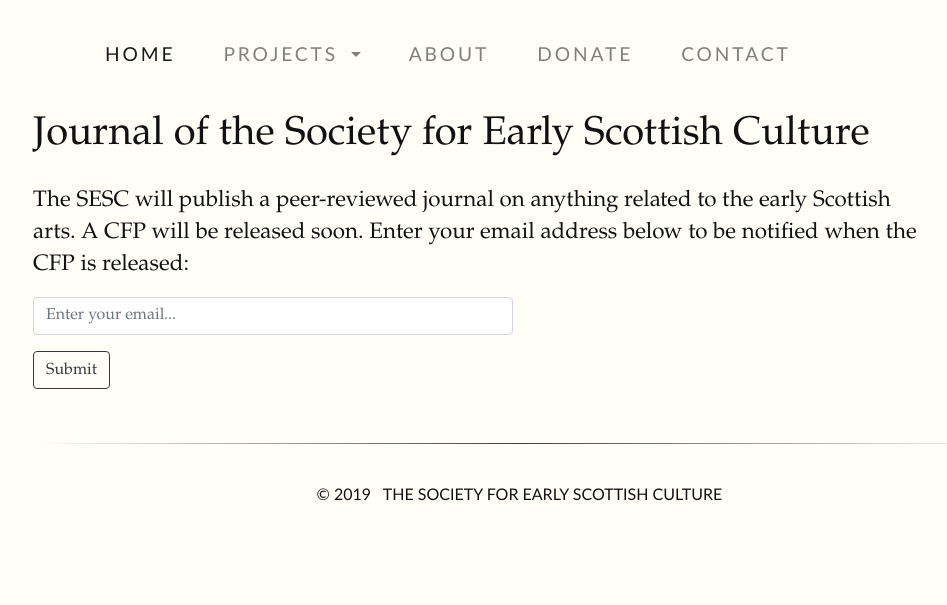
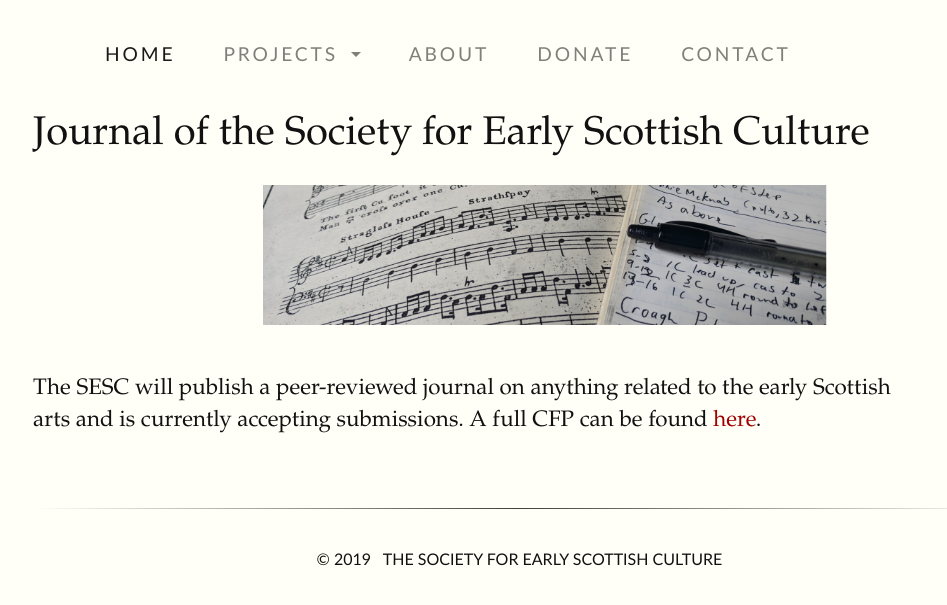
Before and after one commit to thesesc/thesesc.github.io, a Jekyll site: the page built from projects/journal.md, in a window 1280 px wide. Shown: the top 605 px of the page, without its empty margins (95-1042 px from the left). Built offline with Jekyll 4.4.1, drawn with Linux system fonts in a browser that asks for light colours.

Commit message:
Add CFP!

```diff
--- a/_sass/_custom.scss
+++ b/_sass/_custom.scss
@@ -6,3 +6,9 @@ ul.keep-bullets {
     margin-left: 2em;
   }
 }
+
+.centered {
+  display: block !important;
+  margin-left: auto;
+  margin-right: auto;
+}
--- a/projects/journal.md
+++ b/projects/journal.md
@@ -4,12 +4,9 @@ title: Journal of the Society for Early Scottish Culture
 permalink: /projects/journal
 ---
 
-The SESC will publish a peer-reviewed journal on anything related to the early Scottish arts. A CFP will be released soon. Enter your email address below to be notified when the CFP is released:
+<figure class="image centered">
+  <img src="/assets/img/research.png">
+</figure>
 
-<form action="https://formspree.io/tim@tsmacdonald.com" method="POST">
-  <input type="hidden" name="subject" value="Interested in the journal CFP">
-  <div class="form-group">
-    <input type="email" name="_replyto" placeholder="Enter your email..." class="form-control limited-width" required>
-  </div>
-  <button type="submit" class="btn btn-outline-dark">Submit</button>
-</form>
+The SESC will publish a peer-reviewed journal on anything related to the early
+Scottish arts and is currently accepting submissions. A full CFP can be found [here](/assets/docs/cfp-2019.pdf).
```
Also changed, not shown: assets/img/research.png (added), 1 other file.
